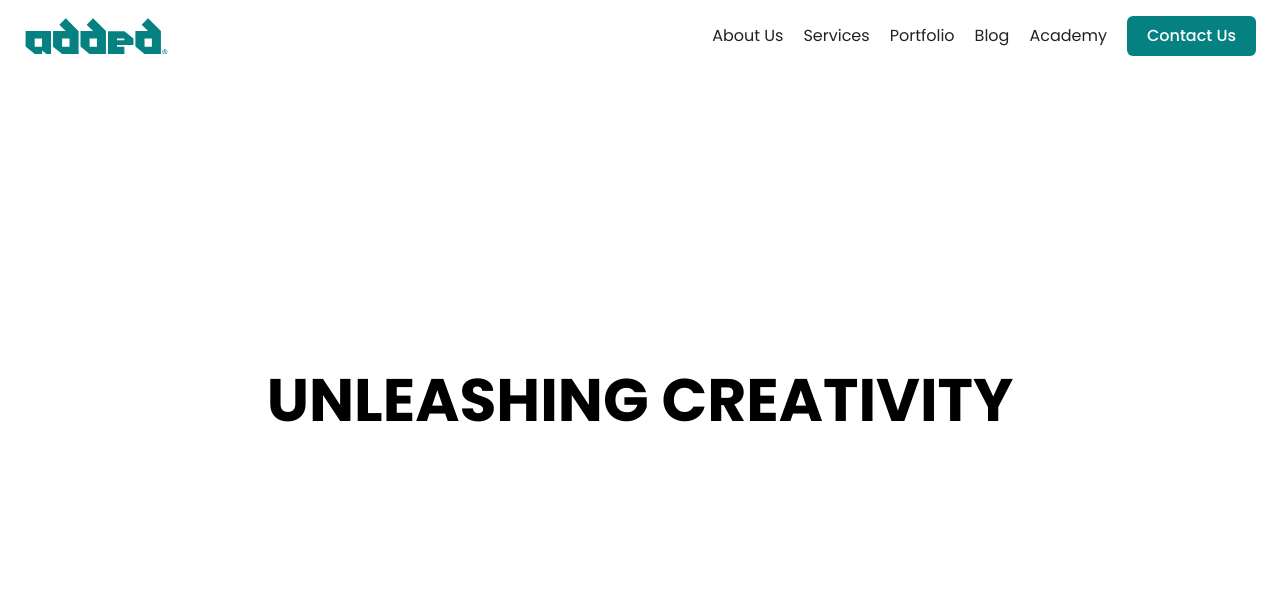
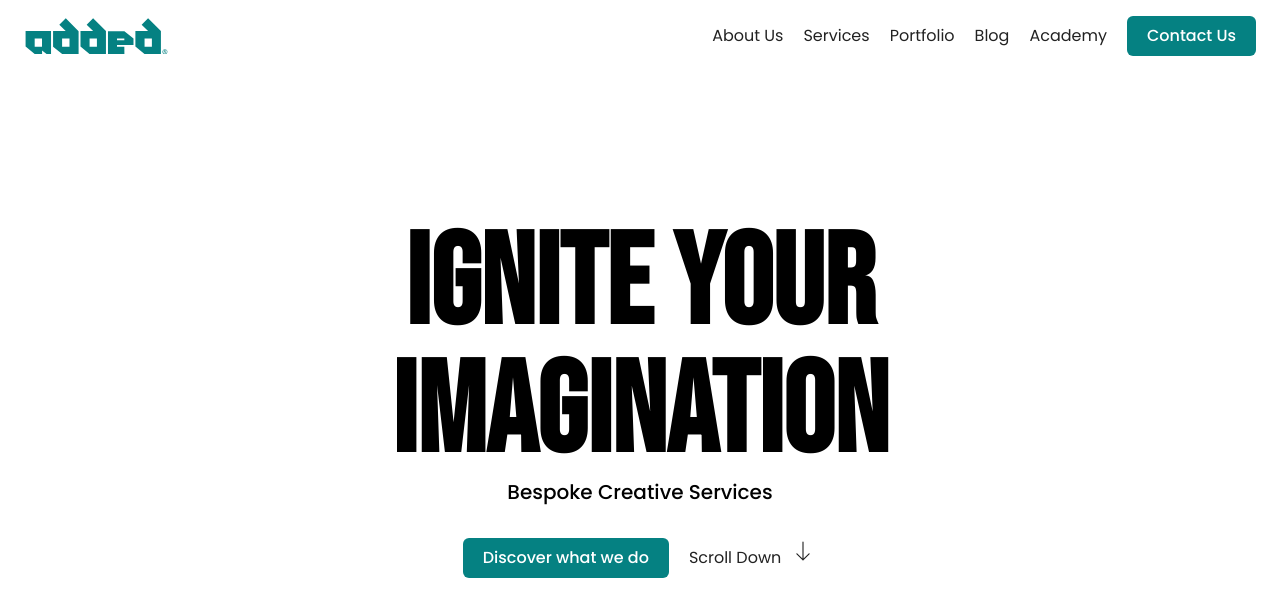
Before and after one commit to Qaudri/added-frontend, a Nuxt app: page / in a window 1280 px wide. Shown: the top 616 px of the page. Built offline with nearby package versions, Linux system fonts and the light colour scheme.

Commit message:
chore: basic header section design completed

```diff
--- a/pages/index.vue
+++ b/pages/index.vue
@@ -1,5 +1,20 @@
 <template>
-  <div class="h-screen max-w-7xl mx-auto px-6 grid place-items-center">
-    <UiTypographyH1 class="uppercase">Unleashing Creativity</UiTypographyH1>
-  </div>
+  <section class="ticky top-0 h-screen max-w-7xl mx-auto px-6 grid place-items-center">
+    <div>
+      <h1 class="uppercase font-bold text-8xl lg:text-9xl text-center bebas">Ignite  Your<br/>Imagination</h1>
+      <UiTypographyH3 class="text-center m-0">Bespoke Creative Services</UiTypographyH3>
+
+      <div class="flex gap-5 mt-8 justify-center items-center">
+        <UiButtonsPrimary>Discover what we do</UiButtonsPrimary>
+        <UiButtonsTertiary>
+          <div class="flex gap-2 items-center">
+            <span>Scroll Down</span>
+            <div class="animate-bounce">
+              <IconsNext class="w-7 rotate-90 block"></IconsNext>
+            </div>
+          </div>
+        </UiButtonsTertiary>
+      </div>
+    </div>
+  </section>
 </template>
```
